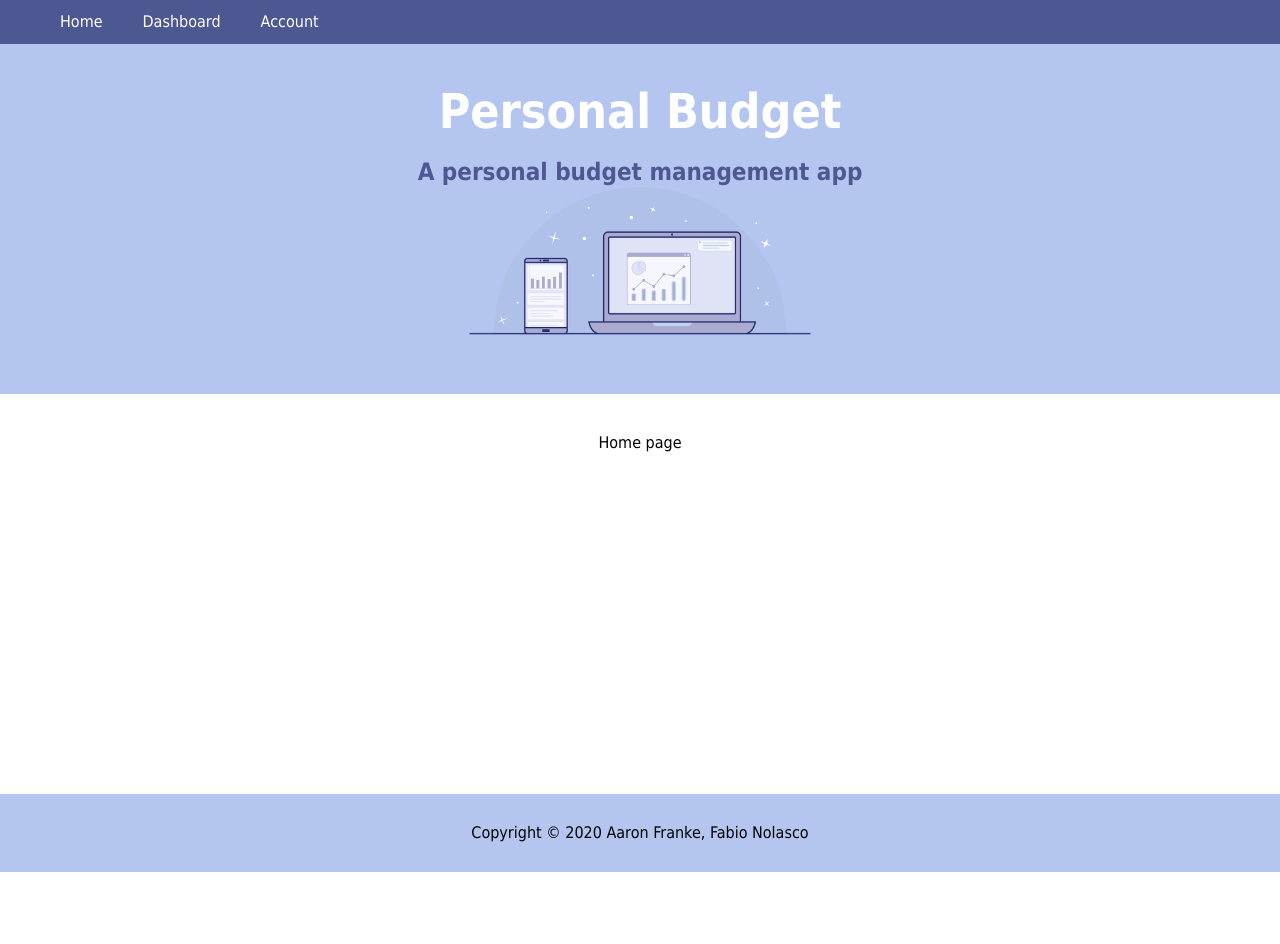
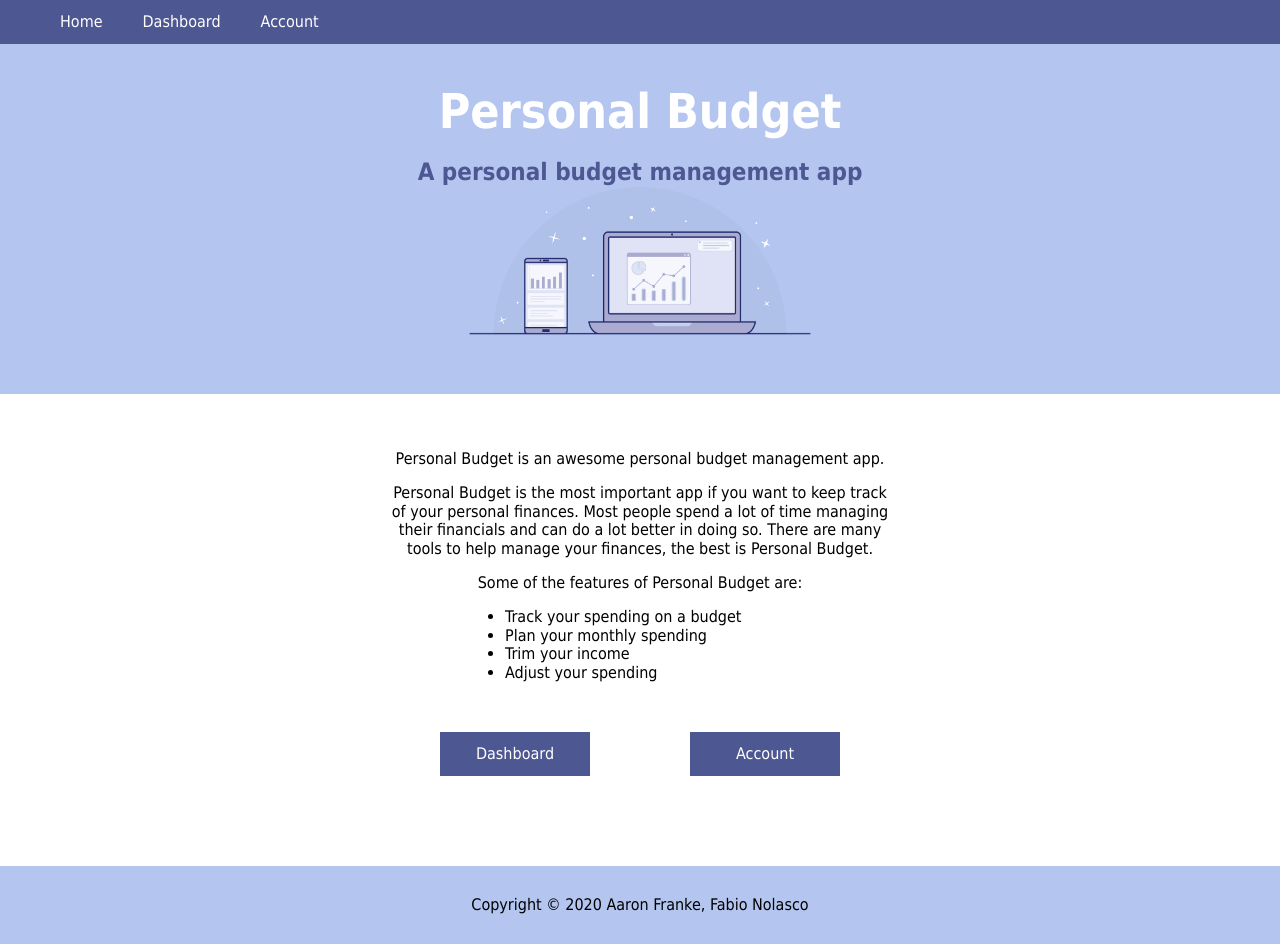
Before and after one commit to aaronfranke/personal-budget-final, a React (Create React App) app in the folder react/: page / in a window 1280 px wide. Before the commit the page ends 872 px from the top, so only its background shows below. Built offline with nearby package versions, Linux system fonts and the light colour scheme; what reactjs-localstorage would draw is missing.

Commit message:
Improve homepage and add ability to sign out of all devices

```diff
--- a/react/public/index.css
+++ b/react/public/index.css
@@ -172,7 +172,7 @@ button {
 }
 
 #account > div > button {
-	width: 200px;
+	width: 250px;
 }
 
 #login {
@@ -243,3 +243,39 @@ td {
 #statisticsHolder {
 	max-width: 500px;
 }
+
+main > nav {
+	width: 500px;
+	margin: 50px auto;
+	padding: 0px;
+	background-color: white;
+}
+
+main > nav > ul {
+	width: 100%;
+}
+
+main > nav > ul > li {
+	width: 30%;
+	background-color: #4d5791;
+	margin: 0 50px;
+}
+
+main > nav > ul > li:first-child {
+	display: none;
+}
+
+#homepage > p {
+	max-width: 500px;
+	margin: 16px auto;
+}
+
+#homepage > ul {
+	width: 350px;
+	margin: auto;
+}
+
+#homepage > ul > li {
+	width: 300px;
+	text-align: left;
+}
--- a/react/src/Account/Account.js
+++ b/react/src/Account/Account.js
@@ -1,4 +1,5 @@
 import React from "react";
+import axios from "axios";
 import { reactLocalStorage } from "reactjs-localstorage";
 import { useHistory } from "react-router-dom";
 
@@ -8,8 +9,32 @@ function signOut() {
 	window.location.assign("/");
 }
 
+function signOutAll() {
+	const data = {
+		token: reactLocalStorage.get("jwt"),
+	};
+	axios.post("http://localhost:4000/api/sign_out_all", data).then((res) => {
+		if (res && res.data) {
+			if (res.data.ok === 1) {
+				reactLocalStorage.remove("jwt");
+				reactLocalStorage.remove("username");
+				window.location.assign("/");
+			} else {
+				document.getElementById("errorMessage").innerText =
+					res.data.error;
+			}
+		} else {
+			console.log(res);
+		}
+	});
+}
+
 function Account() {
 	const history = useHistory();
+
+	function goToDashboard() {
+		history.push("/dashboard");
+	}
 
 	function changePassword() {
 		history.push("/change_password");
@@ -33,7 +58,17 @@ function Account() {
 				</div>
 
 				<div>
+					<button onClick={goToDashboard}>Go To Dashboard</button>
+				</div>
+
+				<div>
 					<button onClick={signOut}>Sign Out</button>
+				</div>
+
+				<div>
+					<button onClick={signOutAll}>
+						Sign Out From All Devices
+					</button>
 				</div>
 
 				<div>
@@ -45,6 +80,10 @@ function Account() {
 						Delete Account
 					</button>
 				</div>
+
+				<div>
+					<p id="errorMessage"></p>
+				</div>
 			</div>
 		</main>
 	);
--- a/react/src/HomePage/HomePage.js
+++ b/react/src/HomePage/HomePage.js
@@ -1,9 +1,26 @@
 import React from "react";
+import Menu from "../Menu/Menu";
 
 function HomePage() {
 	return (
-		<main className="center" id="main">
-			Home page
+		<main className="center" id="homepage">
+			<p>Personal Budget is an awesome personal budget management app.</p>
+
+			<p>
+				Personal Budget is the most important app if you want to keep
+				track of your personal finances. Most people spend a lot of time
+				managing their financials and can do a lot better in doing so.
+				There are many tools to help manage your finances, the best is
+				Personal Budget.
+			</p>
+			<p>Some of the features of Personal Budget are:</p>
+			<ul>
+				<li>Track your spending on a budget</li>
+				<li>Plan your monthly spending</li>
+				<li>Trim your income</li>
+				<li>Adjust your spending</li>
+			</ul>
+			<Menu />
 		</main>
 	);
 }
```
Also changed, not shown: 1 other file (tests, documents, lock files or other folders).
